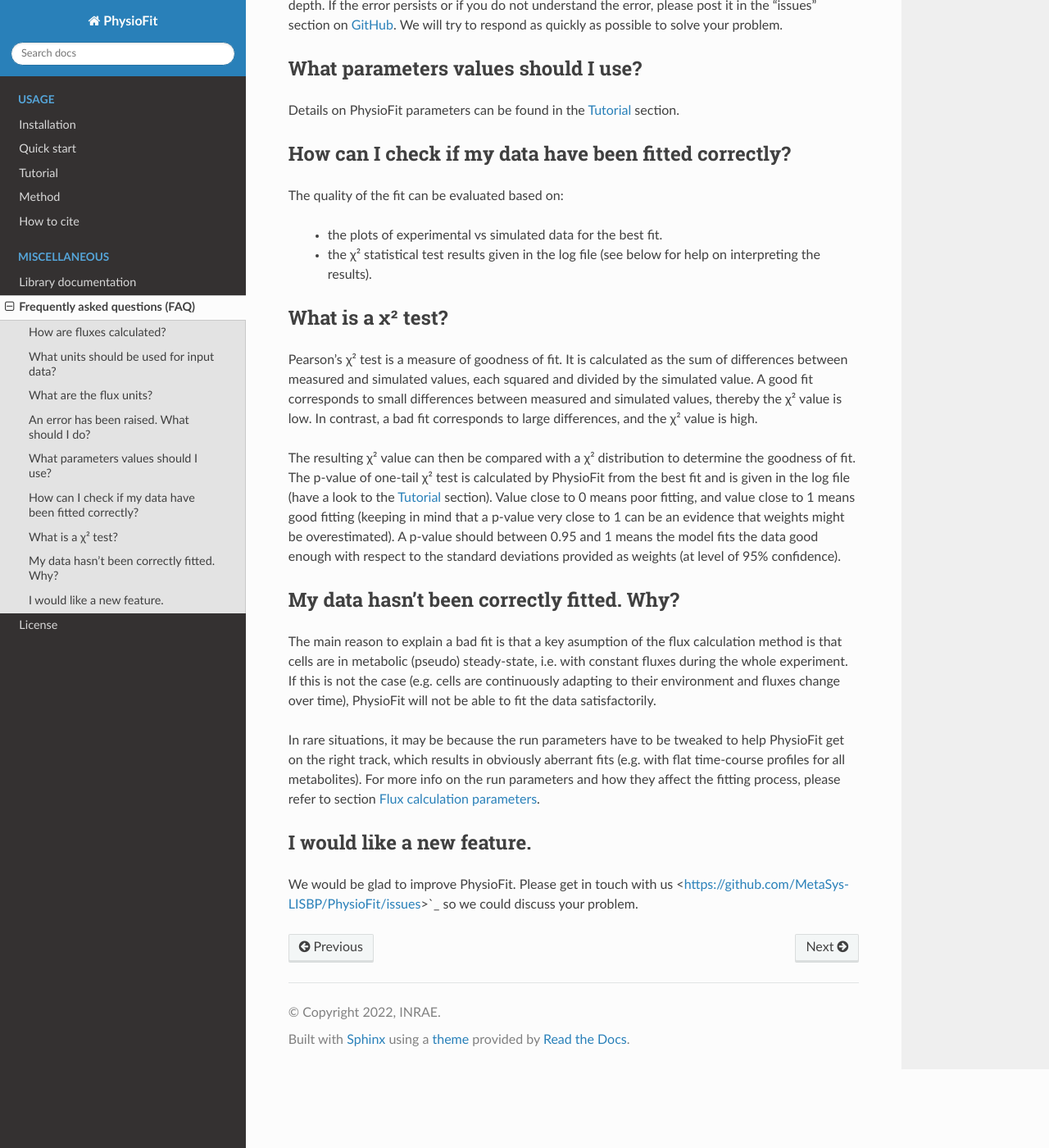
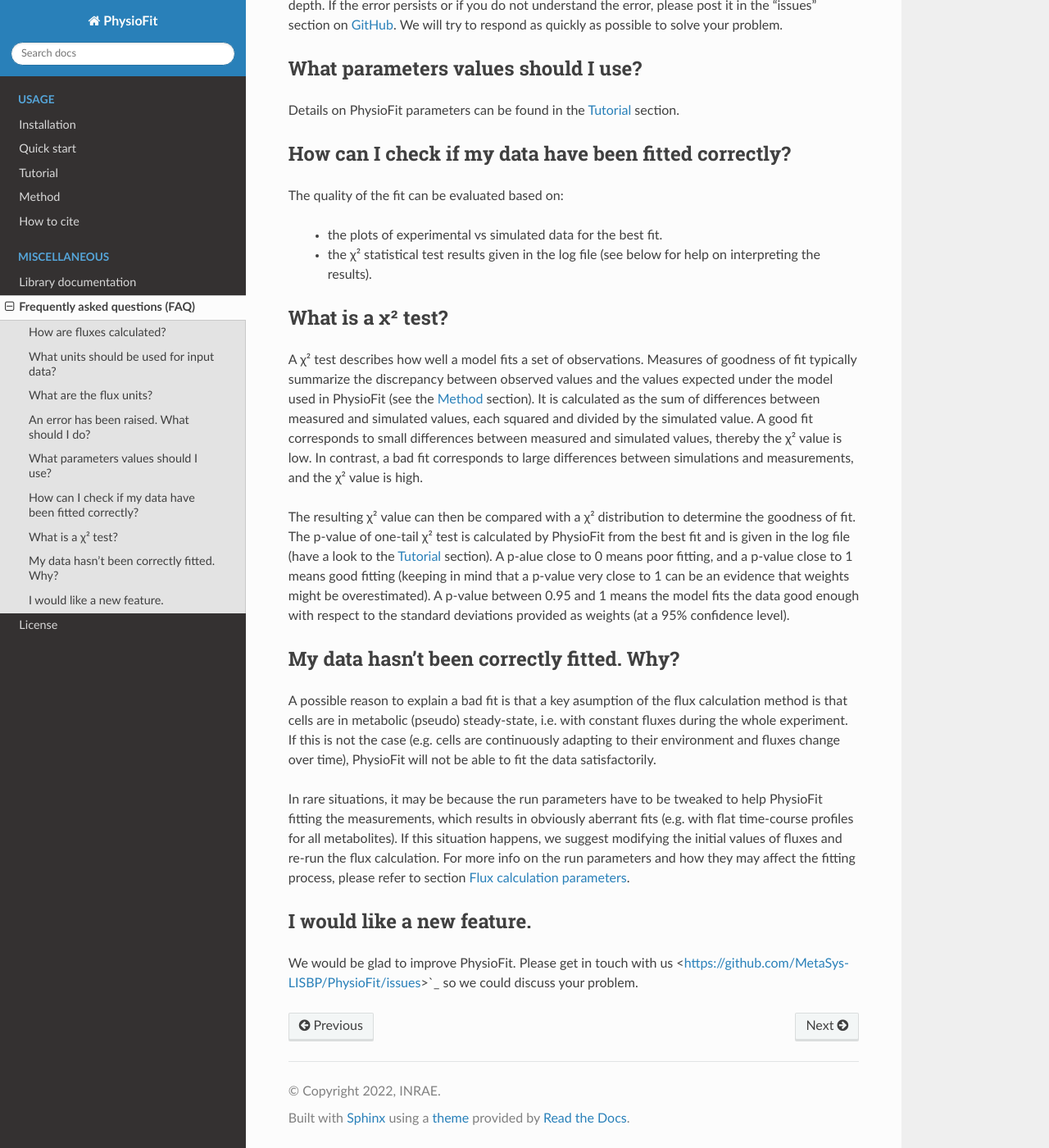
Before and after one commit to MetaSys-LISBP/PhysioFit, a Sphinx documentation site: the page built from docs/faq.rst, in a window 1280 px wide and 1400 px high, scrolled down 725 px. Shown: the whole window at 82% size. Built offline with Sphinx 7.4.7 and the Read the Docs theme 2.0.0, drawn with Linux system fonts in a browser that asks for light colours.

Commit message:
update doc

```diff
--- a/docs/faq.rst
+++ b/docs/faq.rst
@@ -43,19 +43,19 @@
 What is a χ² test?
 ------------------------------------------------------------------
 
-Pearson's χ² test is a measure of goodness of fit. It is calculated as the sum of differences between measured and simulated values, each squared and divided by the simulated value.
-A good fit corresponds to small differences between measured and simulated values, thereby the χ² value is low. In contrast, a bad fit corresponds to large differences, and the χ² value is high.
+A χ² test describes how well a model fits a set of observations. Measures of goodness of fit typically summarize the discrepancy between observed values and the values expected under the model used in PhysioFit (see the :doc:`method` section). It is calculated as the sum of differences between measured and simulated values, each squared and divided by the simulated value.
+A good fit corresponds to small differences between measured and simulated values, thereby the χ² value is low. In contrast, a bad fit corresponds to large differences between simulations and measurements, and the χ² value is high.
 
-The resulting χ² value can then be compared with a χ² distribution to determine the goodness of fit. The p-value of one-tail χ² test is calculated by PhysioFit from the best fit and is given in the log file (have a look to the :doc:`usage` section). Value close to 0 means poor fitting, and value close to 1 means good fitting (keeping in mind that a p-value very close to 1 can be an evidence that weights might be overestimated). A
-p-value should between 0.95 and 1 means the model fits the data good enough with respect to the standard deviations provided as weights (at level of 95% confidence).
+The resulting χ² value can then be compared with a χ² distribution to determine the goodness of fit. The p-value of one-tail χ² test is calculated by PhysioFit from the best fit and is given in the log file (have a look to the :doc:`usage` section). A p-alue close to 0 means poor fitting, and a p-value close to 1 means good fitting (keeping in mind that a p-value very close to 1 can be an evidence that weights might be overestimated). A
+p-value between 0.95 and 1 means the model fits the data good enough with respect to the standard deviations provided as weights (at a 95% confidence level).
 
 My data hasn't been correctly fitted. Why?
 ------------------------------------------------------------------
 
-The main reason to explain a bad fit is that a key asumption of the flux calculation method is that cells are in metabolic (pseudo) steady-state, i.e. with constant fluxes during the whole experiment. If this is not the case (e.g. cells are continuously adapting to their environment and fluxes change over time), PhysioFit will not be able to fit the data satisfactorily.
+A possible reason to explain a bad fit is that a key asumption of the flux calculation method is that cells are in metabolic (pseudo) steady-state, i.e. with constant fluxes during the whole experiment. If this is not the case (e.g. cells are continuously adapting to their environment and fluxes change over time), PhysioFit will not be able to fit the data satisfactorily.
 
 In rare situations, it may be because the run parameters have to be tweaked to
-help PhysioFit get on the right track, which results in obviously aberrant fits (e.g. with flat time-course profiles for all metabolites). For more info on the run parameters and how they affect the fitting process,
+help PhysioFit fitting the measurements, which results in obviously aberrant fits (e.g. with flat time-course profiles for all metabolites). If this situation happens, we suggest modifying the initial values of fluxes and re-run the flux calculation. For more info on the run parameters and how they may affect the fitting process,
 please refer to section :ref:`physiofit parameters`.
 
 I would like a new feature.
```
